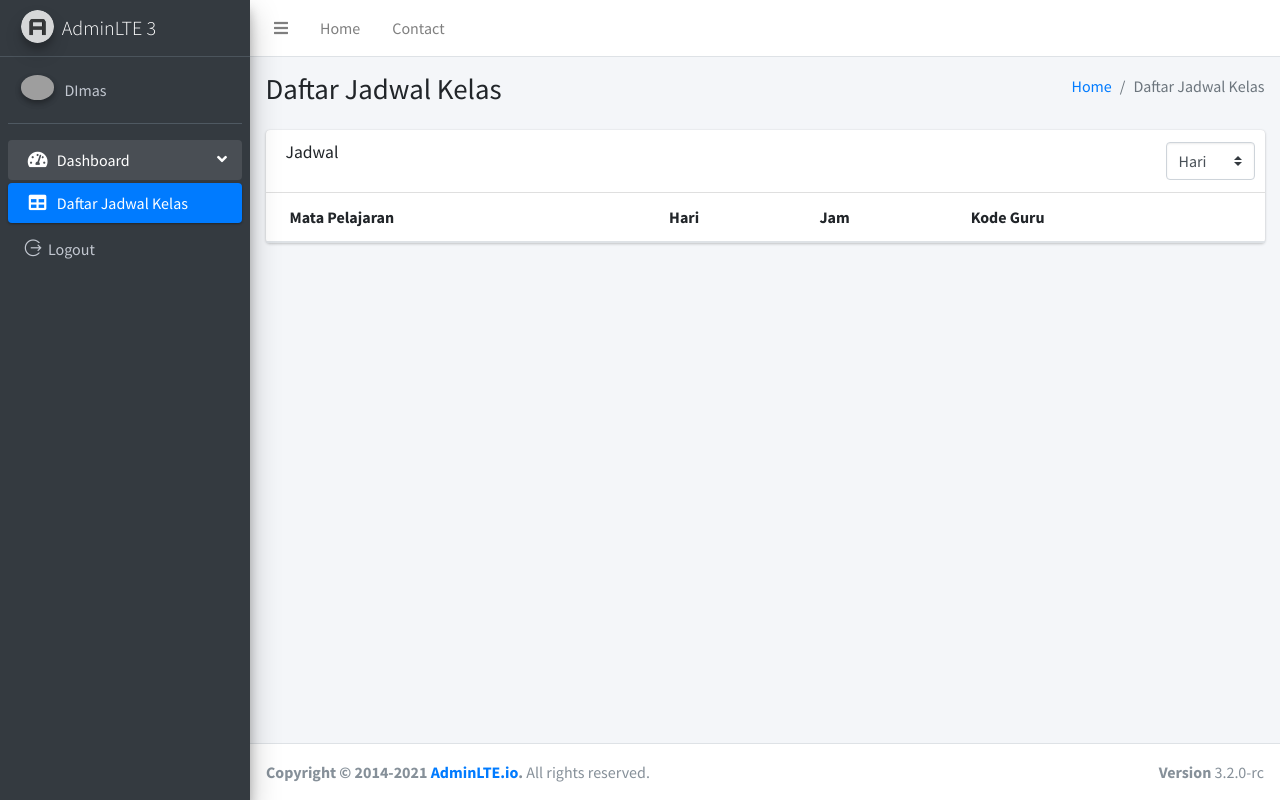
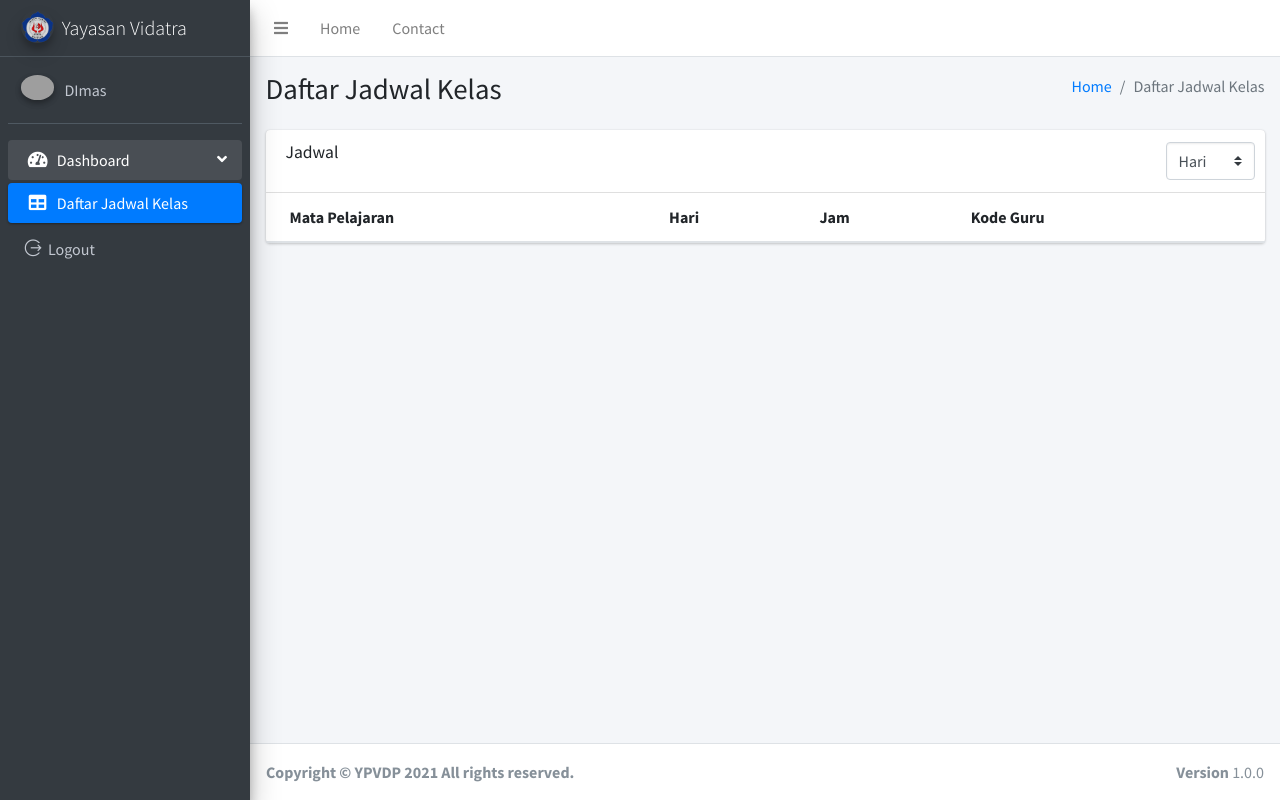
Before and after one commit to Misdinar/PWEB-EAS, a PHP site: page /tryjadwal/jadwal.php?id=1 in a window 1280 px wide. Run offline with PHP 8.4, Linux system fonts and the light colour scheme; the visitor is signed in with stand-in values (Sample User, id 1); data comes from the database, SQL or seed files in the repository; data that the repository does not hold is empty; some libraries are stand-ins or nearby versions; grey boxes are pictures that could not be loaded.

Commit message:
fix minor bug

```diff
--- a/form-daftar.php
+++ b/form-daftar.php
@@ -329,10 +329,9 @@
 
   <!-- Main Footer -->
   <footer class="main-footer">
-    <strong>Copyright &copy; 2014-2021 <a href="https://adminlte.io">AdminLTE.io</a>.</strong>
-    All rights reserved.
+    <strong>Copyright &copy; YPVDP 2021 All rights reserved.
     <div class="float-right d-none d-sm-inline-block">
-      <b>Version</b> 3.1.0
+      <b>Version</b> 1.0.0
     </div>
   </footer>
 </div>
--- a/form-edit.php
+++ b/form-edit.php
@@ -346,10 +346,9 @@ if( mysqli_num_rows($query) < 1 ){
 
   <!-- Main Footer -->
   <footer class="main-footer">
-    <strong>Copyright &copy; 2014-2021 <a href="https://adminlte.io">AdminLTE.io</a>.</strong>
-    All rights reserved.
+    <strong>Copyright &copy; YPVDP 2021 All rights reserved.
     <div class="float-right d-none d-sm-inline-block">
-      <b>Version</b> 3.1.0
+      <b>Version</b> 1.0.0
     </div>
   </footer>
 </div>
--- a/tryjadwal/jadwal.php
+++ b/tryjadwal/jadwal.php
@@ -4,7 +4,6 @@
     if(!isset($_SESSION['id'])){
         header("location:formLogin.php");
     }
-
 
     // kalau tidak ada id di query string
     if( !isset($_GET['id']) ){
@@ -13,27 +12,17 @@
 
     $id = $_GET['id'];
 
-
     $sql = "SELECT * FROM siswa WHERE id='$id'";
     $query = mysqli_query($koneksi, $sql);
     $siswa = mysqli_fetch_assoc($query);
-
-
-
-
  ?>
-
-
-
-
-
 
 <!DOCTYPE html>
 <html lang="en">
 <head>
   <meta charset="utf-8">
   <meta name="viewport" content="width=device-width, initial-scale=1">
-  <title>AdminLTE 3 | Simple Tables</title>
+  <title>E-Sekolah Siswa</title>
 
   <!-- Google Font: Source Sans Pro -->
   <link rel="stylesheet" href="https://fonts.googleapis.com/css?family=Source+Sans+Pro:300,400,400i,700&display=fallback">
@@ -71,9 +60,9 @@
   <!-- Main Sidebar Container -->
   <aside class="main-sidebar sidebar-dark-primary elevation-4">
     <!-- Brand Logo -->
-    <a href="index3.html" class="brand-link">
-      <img src="../dist/img/AdminLTELogo.png" alt="AdminLTE Logo" class="brand-image img-circle elevation-3" style="opacity: .8">
-      <span class="brand-text font-weight-light">AdminLTE 3</span>
+    <a href="index.php" class="brand-link">
+    <img src="../img/logo.png" alt="Logo" class="brand-image img-circle elevation-3" style="opacity: .8">
+      <span class="brand-text font-weight-light">Yayasan Vidatra</span>
     </a>
 
     <!-- Sidebar -->
@@ -81,7 +70,7 @@
       <!-- Sidebar user panel (optional) -->
       <div class="user-panel mt-3 pb-3 mb-3 d-flex">
         <div class="image">
-          <img src="../<?php echo $siswa['foto'];  ?>" width="100" height="100" class="img-circle elevation-2" alt="User Image">
+          <img src="../<?php echo $siswa['foto'];  ?>" style="width=100%; height=50%;" class="img-circle elevation-2" alt="User Image">
         </div>
         <div class="info">
           <a href="index.php" class="d-block"><?php echo $siswa['nama'];  ?></a>
@@ -96,7 +85,7 @@
           <!-- Add icons to the links using the .nav-icon class
                with font-awesome or any other icon font library -->
           <li class="nav-item menu-open">
-            <a href="#" class="nav-link ">
+            <a href="index.php" class="nav-link ">
               <i class="nav-icon fas fa-tachometer-alt"></i>
               <p>
                 Dashboard
@@ -162,9 +151,9 @@
                   <div class="float-right">
                     <form action="" method="POST">
                       <select id="filter_hari" name="filter_hari" onchange="this.form.submit();" class="custom-select" style="width: auto;">
-                        <option value="" selected> Hari </option>
-                        <option value="Semua"> Semua </option>
-                        <option value="Senin"> Senin </option>
+                        <option value=""selected> Hari </option>
+                        <option value="Semua" > Semua </option>
+                        <option value="Senin" > Senin </option>
                         <option value="Selasa"> Selasa </option>
                         <option value="Rabu"> Rabu </option>
                         <option value="Kamis"> Kamis </option>
@@ -226,9 +215,9 @@
   <!-- /.content-wrapper -->
   <footer class="main-footer">
     <div class="float-right d-none d-sm-block">
-      <b>Version</b> 3.2.0-rc
+      <b>Version</b> 1.0.0
     </div>
-    <strong>Copyright &copy; 2014-2021 <a href="https://adminlte.io">AdminLTE.io</a>.</strong> All rights reserved.
+    <strong>Copyright &copy; YPVDP 2021 All rights reserved.
   </footer>
 
   <!-- Control Sidebar -->
```
Also changed, not shown: index.php (+2 -9 lines), tryjadwal/index.php (+4 -5 lines).
